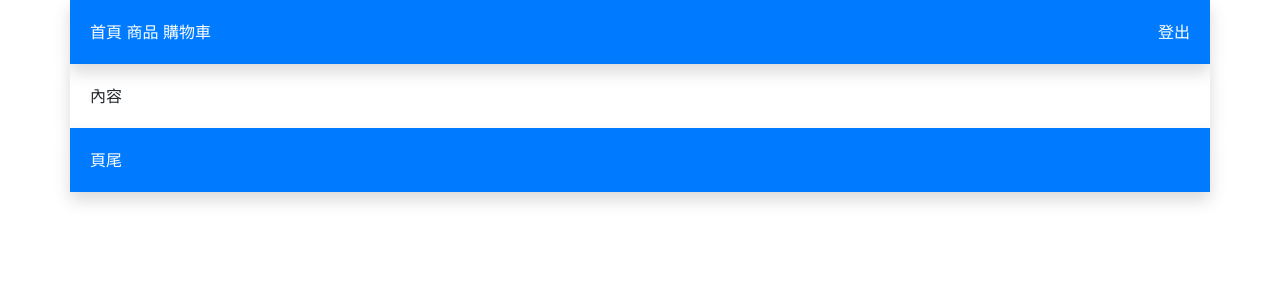
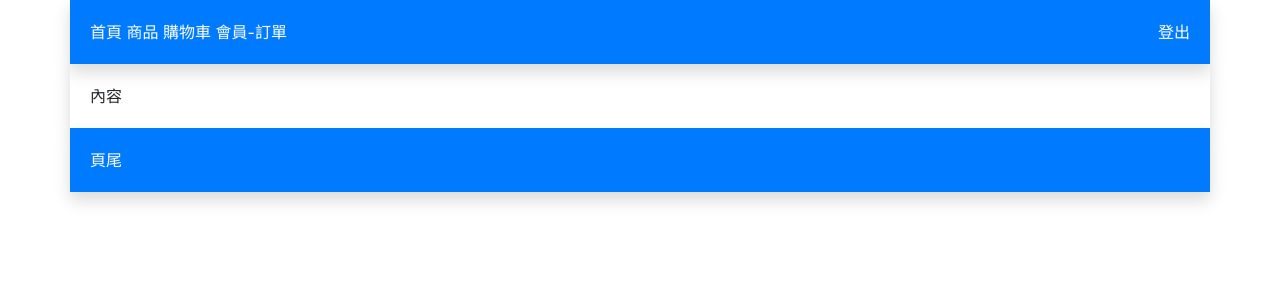
Before and after one commit to twemango/easycart, a PHP site: page /index.php in a window 1280 px wide. Shown: the top 300 px of the page. Run offline with PHP 8.4, Linux system fonts and the light colour scheme; the visitor is signed in with stand-in values (Sample User, id 1); some libraries are stand-ins or nearby versions.

Commit message:
購物車v2.3.2套版
https://moe.world/gogotest/

帳: admin
密: 1111

帳: gogotdi
密: 2222

```diff
--- a/include/header.php
+++ b/include/header.php
@@ -20,6 +20,9 @@
                 <a class="text-white" href="index.php">首頁</a>
                 <a class="text-white" href="prod_class.php">商品</a>
                 <a class="text-white" href="cart.php">購物車</a>
+                <?php if (isset($_SESSION['uid'])) { ?>
+                <a class="text-white" href="member_order_list.php">會員-訂單</a>
+                <?php } ?>
             </div>
             <div class="col-4 card-body text-right">
                 <?php if (!isset($_SESSION['uid'])) { ?>
```
